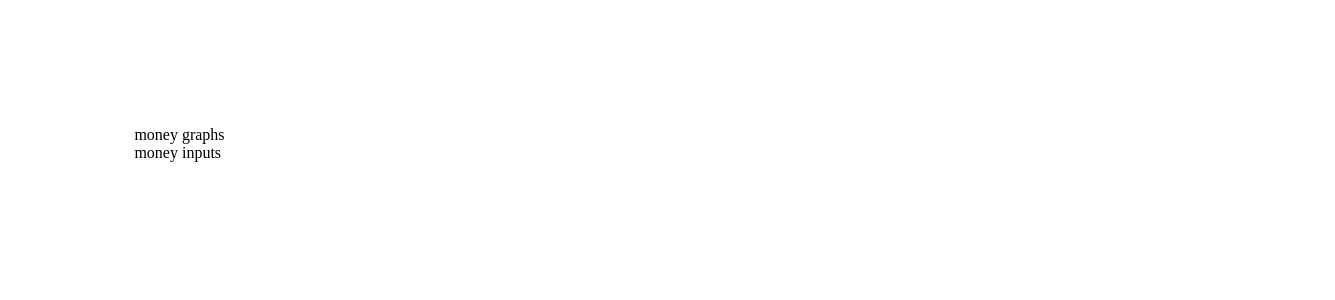
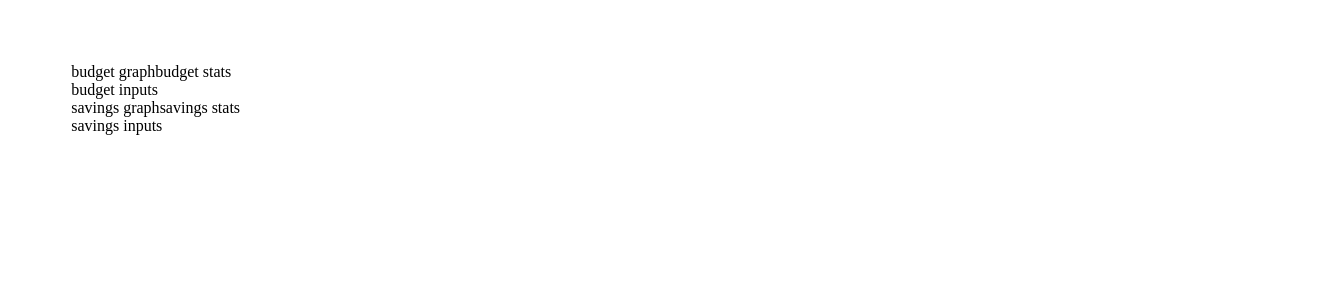
Before and after one commit to KPS-GitHub/my-data-2020, a React (Create React App) app: page /money in a window 1280 px wide. Shown: the top 300 px of the page, 1335 px wide, since content can reach past the window. Built offline with nearby package versions, Linux system fonts and the light colour scheme.

Commit message:
Still working through basic setup for money section

```diff
--- /dev/null
+++ b/src/components/Sections/Money/Page/Budget/Budget.js
@@ -0,0 +1,32 @@
+import React from 'react';
+import styled from 'styled-components';
+import BudgetGraph from './BudgetGraph';
+import BudgetStats from './BudgetStats';
+import BudgetInputs from './BudgetInputs';
+
+const Budget = () => {
+  return(
+    <SectionWrap>
+      <RowWrap>
+        <BudgetGraph />
+        <BudgetStats />
+      </RowWrap>
+      <RowWrap>
+        <BudgetInputs />
+      </RowWrap>
+    </SectionWrap>
+  )
+}
+
+export default Budget;
+
+const SectionWrap = styled.div`
+  display: flex;
+  flex-direction: column;
+`
+
+const RowWrap = styled.div`
+  display: flex;
+  flex-direction: row;
+  justify-content: flex-start;
+`
--- /dev/null
+++ b/src/components/Sections/Money/Page/Budget/BudgetGraph.js
@@ -0,0 +1,11 @@
+import React from 'react';
+
+const BudgetGraph = () => {
+  return (
+    <div>
+      budget graph
+    </div>
+  );
+}
+
+export default BudgetGraph;
--- /dev/null
+++ b/src/components/Sections/Money/Page/Budget/BudgetInputs.js
@@ -0,0 +1,11 @@
+import React from 'react';
+
+const BudgetInputs = () => {
+  return (
+    <div>
+      budget inputs
+    </div>
+  );
+}
+
+export default BudgetInputs;
--- /dev/null
+++ b/src/components/Sections/Money/Page/Budget/BudgetStats.js
@@ -0,0 +1,11 @@
+import React from 'react';
+
+const BudgetStats = () => {
+  return (
+    <div>
+      budget stats
+    </div>
+  );
+}
+
+export default BudgetStats;
--- a/src/components/Sections/Money/Page/MoneyGraphs.js
+++ /dev/null
@@ -1,11 +0,0 @@
-import React from 'react';
-
-const MoneyInputs = () => {
-  return (
-    <div>
-      money graphs
-    </div>
-  );
-}
-
-export default MoneyInputs;
--- a/src/components/Sections/Money/Page/MoneyInputs.js
+++ /dev/null
@@ -1,11 +0,0 @@
-import React from 'react';
-
-const MoneyInputs = () => {
-  return (
-    <div>
-      money inputs
-    </div>
-  );
-}
-
-export default MoneyInputs;
--- a/src/components/Sections/Money/Page/MoneyPage.js
+++ b/src/components/Sections/Money/Page/MoneyPage.js
@@ -1,17 +1,13 @@
 import React from 'react';
 import styled from 'styled-components';
-import MoneyGraphs from './MoneyGraphs';
-import MoneyInputs from './MoneyInputs';
+import Budget from './Budget/Budget';
+import Savings from './Savings/Savings';
 
 const MoneyPage = () => {
   return (
     <PageWrap>
-      <div>
-        <MoneyGraphs />
-      </div>
-      <div>
-        <MoneyInputs />
-      </div>
+      <Budget />
+      <Savings />
     </PageWrap>
   );
 }
@@ -20,5 +16,6 @@ export default MoneyPage;
 
 
 const PageWrap = styled.div`
-  margin: 10%;
+  margin: 5%;
+  width: 100%;
 `
--- /dev/null
+++ b/src/components/Sections/Money/Page/Savings/Savings.js
@@ -0,0 +1,32 @@
+import React from 'react';
+import styled from 'styled-components';
+import SavingsGraph from './SavingsGraph';
+import SavingsStats from './SavingsStats';
+import SavingsInputs from './SavingsInputs';
+
+const Savings = () => {
+  return(
+    <SectionWrap>
+      <RowWrap>
+        <SavingsGraph />
+        <SavingsStats />
+      </RowWrap>
+      <RowWrap>
+        <SavingsInputs />
+      </RowWrap>
+    </SectionWrap>
+  )
+}
+
+export default Savings;
+
+const SectionWrap = styled.div`
+  display: flex;
+  flex-direction: column;
+`
+
+const RowWrap = styled.div`
+  display: flex;
+  flex-direction: row;
+  justify-content: flex-start;
+`
--- /dev/null
+++ b/src/components/Sections/Money/Page/Savings/SavingsGraph.js
@@ -0,0 +1,11 @@
+import React from 'react';
+
+const SavingsGraph = () => {
+  return (
+    <div>
+      savings graph
+    </div>
+  );
+}
+
+export default SavingsGraph;
--- /dev/null
+++ b/src/components/Sections/Money/Page/Savings/SavingsInputs.js
@@ -0,0 +1,11 @@
+import React from 'react';
+
+const SavingsInputs = () => {
+  return (
+    <div>
+      savings inputs
+    </div>
+  );
+}
+
+export default SavingsInputs;
--- /dev/null
+++ b/src/components/Sections/Money/Page/Savings/SavingsStats.js
@@ -0,0 +1,11 @@
+import React from 'react';
+
+const SavingsStats = () => {
+  return (
+    <div>
+      savings stats
+    </div>
+  );
+}
+
+export default SavingsStats;
```
